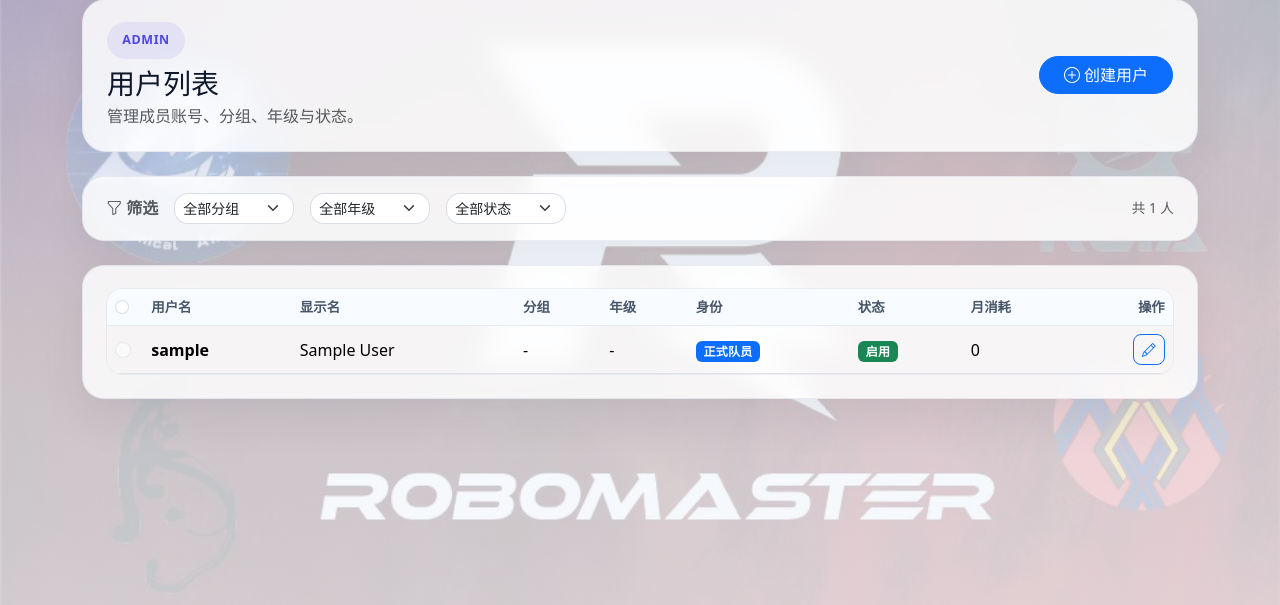
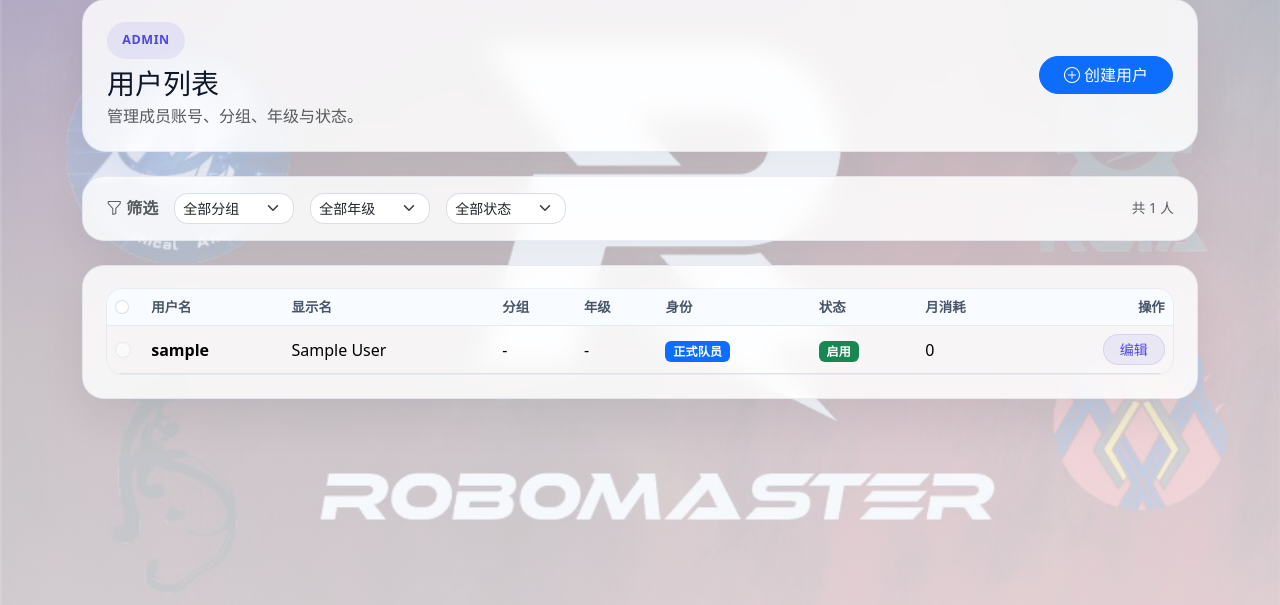
Before and after one commit to hpylsy/LLM-Multiplexer, a Django app: page /users/admin/list/ in a window 1280 px wide. Shown: the part 118-723 px from the top of the page. Run offline with Django 4.2, Linux system fonts and the light colour scheme; the visitor is signed in with stand-in values (Sample User, id 1); data comes from the database, SQL or seed files in the repository; data that the repository does not hold is empty.

Commit message:
ui: replace icon buttons with text pill buttons for user actions

```diff
--- a/templates/users/admin_user_list.html
+++ b/templates/users/admin_user_list.html
@@ -92,20 +92,18 @@
                     </td>
                     <td>{{ monthly_usage|get_item:item.id|default:'0'|token_unit }}</td>
                     <td class="text-end">
-                        <div class="btn-group btn-group-sm">
-                            <a class="btn btn-outline-primary" href="/users/admin/{{ item.id }}/edit/" title="编辑"><i class="bi bi-pencil"></i></a>
+                        <div class="d-inline-flex gap-1">
+                            <a class="btn btn-sm btn-soft px-3" href="/users/admin/{{ item.id }}/edit/">编辑</a>
                             {% if not item.is_staff %}
                             <form method="post" action="/users/admin/{{ item.id }}/toggle/" style="display:inline;">
                                 {% csrf_token %}
-                                <button type="submit" class="btn {% if item.is_active %}btn-outline-warning{% else %}btn-outline-success{% endif %}" title="{% if item.is_active %}停用{% else %}启用{% endif %}" onclick="return confirm('确认{% if item.is_active %}停用{% else %}启用{% endif %} {{ item.username }}？')">
-                                    <i class="bi {% if item.is_active %}bi-pause-fill{% else %}bi-play-fill{% endif %}"></i>
+                                <button type="submit" class="btn btn-sm {% if item.is_active %}btn-outline-warning{% else %}btn-outline-success{% endif %} rounded-pill px-3" onclick="return confirm('确认{% if item.is_active %}停用{% else %}启用{% endif %} {{ item.username }}？')">
+                                    {% if item.is_active %}停用{% else %}启用{% endif %}
                                 </button>
                             </form>
                             <form method="post" action="/users/admin/{{ item.id }}/delete/" style="display:inline;">
                                 {% csrf_token %}
-                                <button type="submit" class="btn btn-outline-danger" title="删除" onclick="return confirm('确认删除用户 {{ item.username }}？此操作不可撤销！')">
-                                    <i class="bi bi-trash"></i>
-                                </button>
+                                <button type="submit" class="btn btn-sm btn-outline-danger rounded-pill px-3" onclick="return confirm('确认删除用户 {{ item.username }}？此操作不可撤销！')">删除</button>
                             </form>
                             {% endif %}
                         </div>
@@ -154,9 +152,5 @@ function updateBatchBar() {
 }
 </script>
 <style>
-.btn-group .btn { border-radius: 0; }
-.btn-group .btn:first-child { border-top-left-radius: 8px; border-bottom-left-radius: 8px; }
-.btn-group .btn:last-child { border-top-right-radius: 8px; border-bottom-right-radius: 8px; }
-.btn-group form + form .btn { border-left: 0; }
 </style>
 {% endblock %}
```
